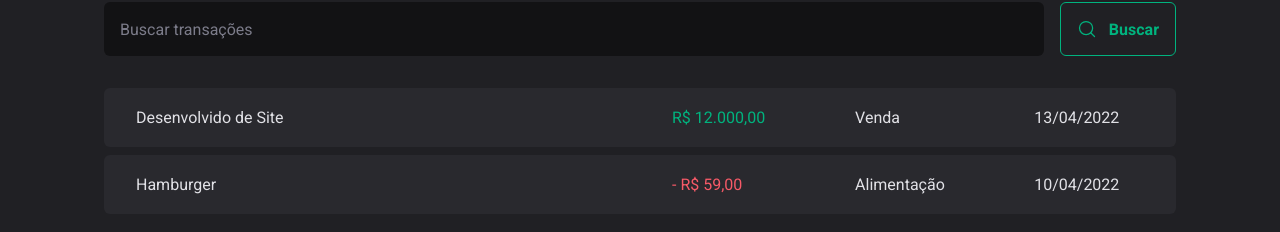
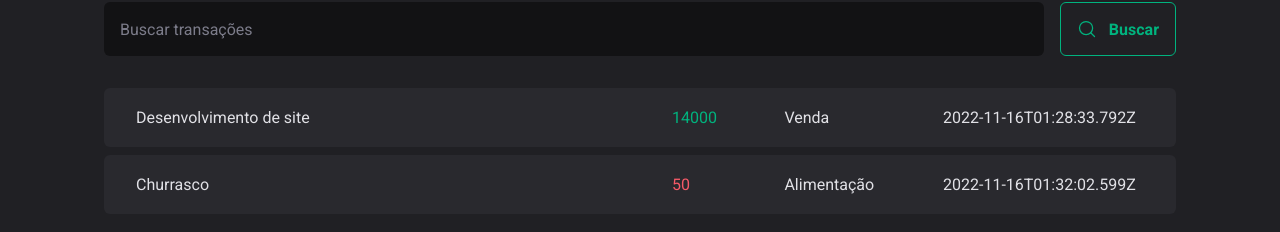
Before and after one commit to wendreslucas/dt-money-ignite, a React (Vite) app: page / in a window 1280 px wide. Shown: the part 272-504 px from the top of the page. Built offline with nearby package versions, Linux system fonts and the light colour scheme; data requests are answered from the project's data file.

Commit message:
fetch api

```diff
--- a/package.json
+++ b/package.json
@@ -12,6 +12,7 @@
   "dependencies": {
     "@radix-ui/react-dialog": "^1.0.2",
     "@radix-ui/react-radio-group": "^1.1.0",
+    "axios": "^1.1.3",
     "phosphor-react": "^1.4.1",
     "react": "^18.2.0",
     "react-dom": "^18.2.0",
--- a/src/pages/Transactions/index.tsx
+++ b/src/pages/Transactions/index.tsx
@@ -1,3 +1,4 @@
+import { useEffect, useState } from "react";
 import { Header } from "../../components/Header";
 import { Summary } from "../../components/Summary";
 import SearchForm from "./SearchForm";
@@ -7,7 +8,29 @@
   TransactionsTable,
 } from "./styles";
 
+interface Transaction {
+  id: number;
+  description: string;
+  type: "income" | "outcome";
+  price: number;
+  category: string;
+  createdAt: string;
+}
+
 export function Transactions() {
+  const [transactions, setTransactions] = useState<Transaction[]>([]);
+
+  async function loadTransactions() {
+    const response = await fetch("http://localhost:3333/transactions");
+    const data = await response.json();
+
+    setTransactions(data);
+  }
+
+  useEffect(() => {
+    loadTransactions();
+  }, []);
+
   return (
     <>
       <Header />
@@ -17,22 +40,20 @@
         <SearchForm />
         <TransactionsTable>
           <tbody>
-            <tr>
-              <td width="50%">Desenvolvido de Site</td>
-              <td>
-                <PriceHightLight variant="income">R$ 12.000,00</PriceHightLight>
-              </td>
-              <td>Venda</td>
-              <td>13/04/2022</td>
-            </tr>
-            <tr>
-              <td width="50%">Hamburger</td>
-              <td>
-                <PriceHightLight variant="outcome">- R$ 59,00</PriceHightLight>
-              </td>
-              <td>Alimentação</td>
-              <td>10/04/2022</td>
-            </tr>
+            {transactions.map((transaction) => {
+              return (
+                <tr key={transaction.id}>
+                  <td width="50%">{transaction.description}</td>
+                  <td>
+                    <PriceHightLight variant={transaction.type}>
+                      {transaction.price}
+                    </PriceHightLight>
+                  </td>
+                  <td>{transaction.category}</td>
+                  <td>{transaction.createdAt}</td>
+                </tr>
+              );
+            })}
           </tbody>
         </TransactionsTable>
       </TransactionsContainer>
```
Also changed, not shown: 1 other file (tests, documents, lock files or other folders).
